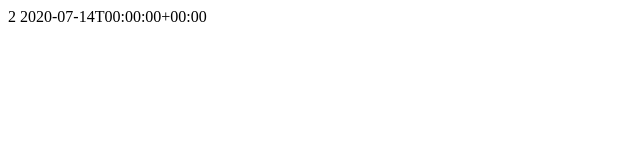
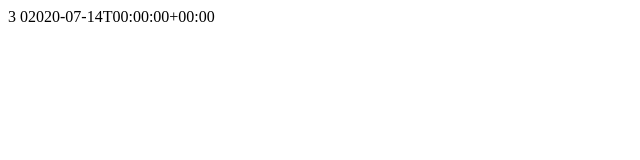
Before and after one commit to bobtiffany40/bobtiffany40.github.io, a plain HTML site: page index.html in a window 1280 px wide. Shown: the full height of the page, 0-640 px from the left. Drawn offline with nearby package versions, Linux system fonts and the light colour scheme.

Commit message:
Update index.html

```diff
--- a/index.html
+++ b/index.html
@@ -45,7 +45,7 @@ c = function() {
     //var d = moment().endOf('hour').diff(moment(), 'seconds');
     //var m = moment().startOf('day');
     //if (d < 3000) m = m.add(d, 'seconds');
-    output.innerText = "2 " + m.format(urlParams["format"] || '');
+    output.innerText = "3 " + r + m.format(urlParams["format"] || '');
 }, 1000);
 c();
 
```
